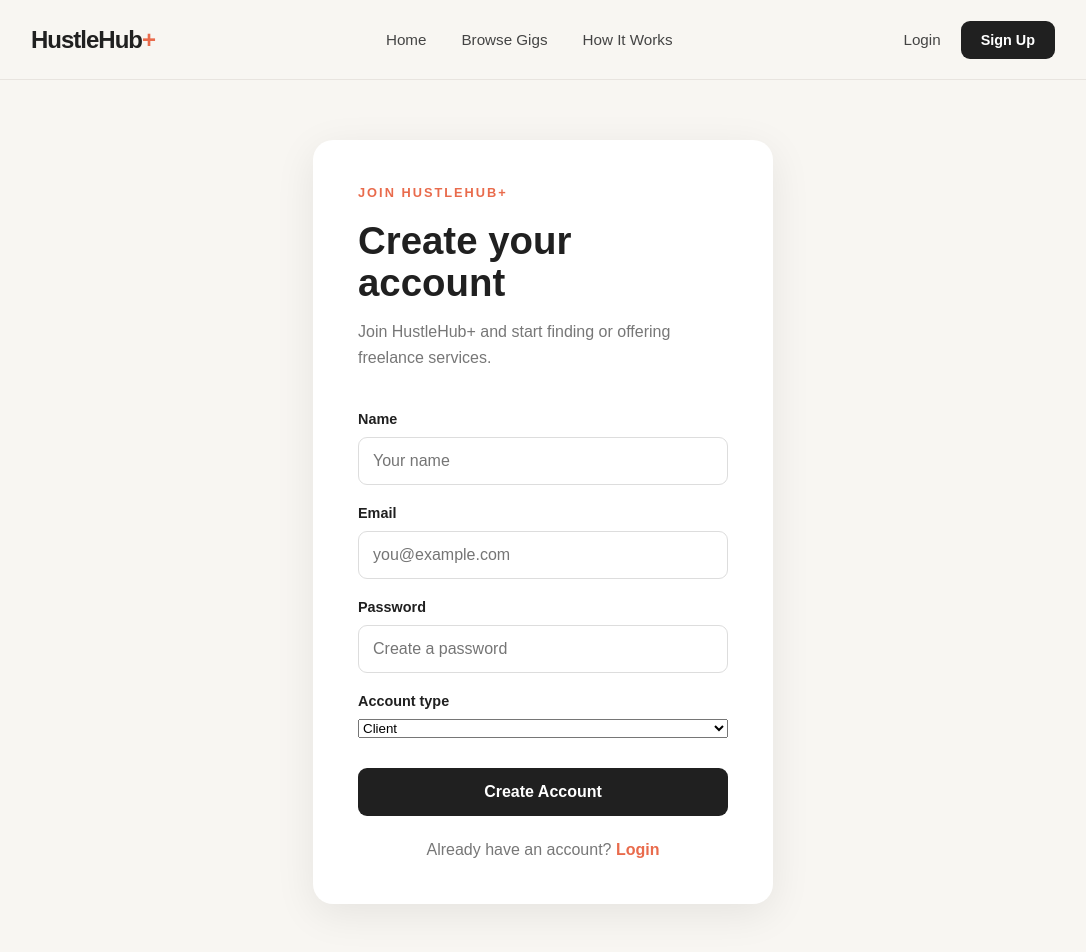
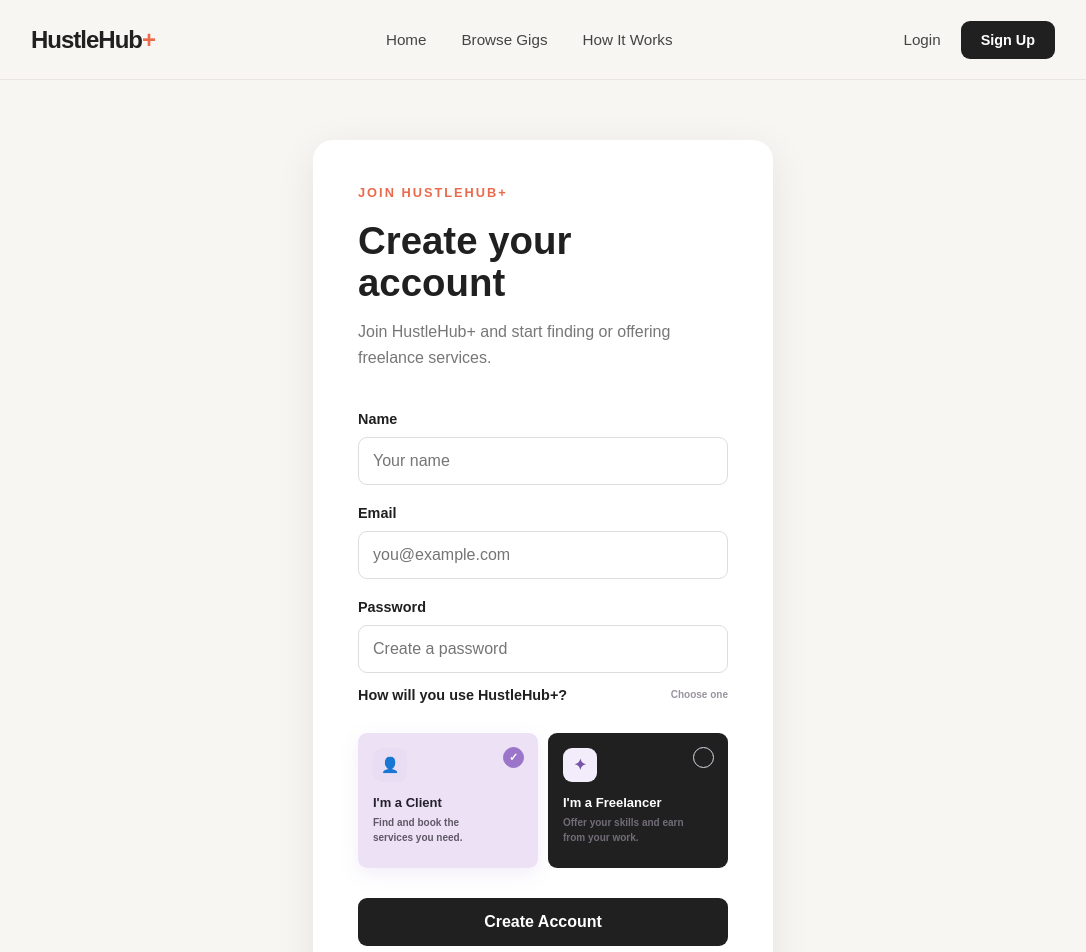
Before and after one commit to TameezLambat03/HustleHub-Plus, a React app in the folder frontend/: page /register in a window 1280 px wide. Shown: the top 952 px of the page, without its empty margins (97-1183 px from the left). Built offline with nearby package versions, Linux system fonts and the light colour scheme; the HTML template or start-up script is replaced by a standard one.

Commit message:
updated Register.jsx dropdwon for accounnt register

```diff
--- a/frontend/src/index.css
+++ b/frontend/src/index.css
@@ -3423,3 +3423,144 @@ button {
     margin-top: 2px;
   }
 }
+
+/* =========================================================
+   REGISTER ROLE SELECTION
+   ========================================================= */
+
+.role-selection {
+  margin-top: 4px;
+}
+
+.role-selection-header {
+  display: flex;
+  align-items: center;
+  justify-content: space-between;
+  gap: 15px;
+  margin-bottom: 10px;
+}
+
+.role-selection-header label {
+  margin: 0;
+}
+
+.role-selection-header span {
+  color: #9A949F;
+  font-size: 10px;
+  font-weight: 600;
+}
+
+.role-options {
+  display: grid;
+  grid-template-columns: 1fr 1fr;
+  gap: 10px;
+}
+
+.role-option {
+  position: relative;
+  min-height: 135px;
+  padding: 17px;
+  border: 1.5px solid #E8E2DC;
+  border-radius: 13px;
+  background: #FFFFFF;
+  color: #24212D;
+  text-align: left;
+  cursor: pointer;
+  display: flex;
+  flex-direction: column;
+  align-items: flex-start;
+  transition:
+    border-color 0.2s ease,
+    background 0.2s ease,
+    transform 0.2s ease,
+    box-shadow 0.2s ease;
+}
+
+.role-option:hover {
+  border-color: #CDB9E2;
+  transform: translateY(-2px);
+  box-shadow: 0 6px 18px rgba(36, 33, 45, 0.06);
+}
+
+.role-option.selected {
+  border-color: #9B75C9;
+  background: #EDE2F5;
+  color: #24212D;
+  box-shadow: 0 6px 20px rgba(155, 117, 201, 0.12);
+}
+
+.role-option.selected .role-content strong {
+  color: #24212D;
+}
+
+.role-option.selected .role-content span {
+  color: #5F5967;
+}
+
+.role-icon {
+  width: 34px;
+  height: 34px;
+  margin-bottom: 13px;
+  border-radius: 9px;
+  background: #F3ECFA;
+  color: #7654A6;
+  display: flex;
+  align-items: center;
+  justify-content: center;
+  font-size: 15px;
+}
+
+.role-option.selected .role-icon {
+  background: #E8DDF2;
+}
+
+.role-content {
+  display: flex;
+  flex-direction: column;
+  padding-right: 22px;
+}
+
+.role-content strong {
+  margin-bottom: 5px;
+  font-size: 13px;
+  font-weight: 750;
+}
+
+.role-content span {
+  color: #716C78;
+  font-size: 10px;
+  line-height: 1.5;
+}
+
+.role-check {
+  position: absolute;
+  top: 14px;
+  right: 14px;
+  width: 21px;
+  height: 21px;
+  border: 1px solid #DDD5E5;
+  border-radius: 50%;
+  display: flex;
+  align-items: center;
+  justify-content: center;
+  color: white;
+  font-size: 11px;
+  font-weight: 800;
+}
+
+.role-option.selected .role-check {
+  border-color: #9B75C9;
+  background: #9B75C9;
+}
+
+
+/* Mobile */
+@media (max-width: 520px) {
+  .role-options {
+    grid-template-columns: 1fr;
+  }
+
+  .role-option {
+    min-height: auto;
+  }
+}
--- a/frontend/src/pages/Auth/Register.jsx
+++ b/frontend/src/pages/Auth/Register.jsx
@@ -21,7 +21,9 @@ function Register() {
     setLoading(true)
 
     try {
-      const response = await fetch('https://localhost:5000/api/auth/register', {
+      const response = await fetch(
+        'https://localhost:5000/api/auth/register',
+        {
           method: 'POST',
           headers: {
             'Content-Type': 'application/json'
@@ -32,15 +34,20 @@ function Register() {
             password,
             role
           })
-      })
+        }
+      )
 
       const data = await response.json()
 
       if (!response.ok) {
-        throw new Error(data.message || 'Registration failed')
+        throw new Error(
+          data.message || 'Registration failed'
+        )
       }
 
-      setSuccess('Account created successfully! Redirecting to login...')
+      setSuccess(
+        'Account created successfully! Redirecting to login...'
+      )
 
       setTimeout(() => {
         navigate('/login')
@@ -55,14 +62,20 @@ function Register() {
 
   return (
     <main className="auth-page">
+
       <div className="auth-card">
 
-        <p className="section-tag">JOIN HUSTLEHUB+</p>
+        <p className="section-tag">
+          JOIN HUSTLEHUB+
+        </p>
 
-        <h1>Create your account</h1>
+        <h1>
+          Create your account
+        </h1>
 
         <p className="auth-description">
-          Join HustleHub+ and start finding or offering freelance services.
+          Join HustleHub+ and start finding or offering
+          freelance services.
         </p>
 
         {error && (
@@ -77,55 +90,158 @@ function Register() {
           </p>
         )}
 
-        <form className="auth-form" onSubmit={handleRegister}>
+        <form
+          className="auth-form"
+          onSubmit={handleRegister}
+        >
 
-          <label>Name</label>
+          <label htmlFor="name">
+            Name
+          </label>
+
           <input
+            id="name"
             type="text"
             placeholder="Your name"
             value={name}
-            onChange={(e) => setName(e.target.value)}
+            onChange={(e) =>
+              setName(e.target.value)
+            }
             required
           />
 
-          <label>Email</label>
+          <label htmlFor="email">
+            Email
+          </label>
+
           <input
+            id="email"
             type="email"
             placeholder="you@example.com"
             value={email}
-            onChange={(e) => setEmail(e.target.value)}
+            onChange={(e) =>
+              setEmail(e.target.value)
+            }
             required
           />
 
-          <label>Password</label>
+          <label htmlFor="password">
+            Password
+          </label>
+
           <input
+            id="password"
             type="password"
             placeholder="Create a password"
             value={password}
-            onChange={(e) => setPassword(e.target.value)}
+            onChange={(e) =>
+              setPassword(e.target.value)
+            }
             required
           />
 
-          <label>Account type</label>
-          <select
-            value={role}
-            onChange={(e) => setRole(e.target.value)}
+          <div className="role-selection">
+
+            <div className="role-selection-header">
+              <label>
+                How will you use HustleHub+?
+              </label>
+
+              <span>
+                Choose one
+              </span>
+            </div>
+
+            <div className="role-options">
+
+              <button
+                type="button"
+                className={`role-option ${
+                  role === 'client'
+                    ? 'selected'
+                    : ''
+                }`}
+                onClick={() =>
+                  setRole('client')
+                }
               >
-            <option value="client">Client</option>
-            <option value="freelancer">Freelancer</option>
-          </select>
+                <span className="role-icon">
+                  👤
+                </span>
 
-          <button type="submit" disabled={loading}>
-            {loading ? 'Creating Account...' : 'Create Account'}
+                <span className="role-content">
+                  <strong>
+                    I'm a Client
+                  </strong>
+
+                  <span>
+                    Find and book the services
+                    you need.
+                  </span>
+                </span>
+
+                <span className="role-check">
+                  {role === 'client' ? '✓' : ''}
+                </span>
+              </button>
+
+              <button
+                type="button"
+                className={`role-option ${
+                  role === 'freelancer'
+                    ? 'selected'
+                    : ''
+                }`}
+                onClick={() =>
+                  setRole('freelancer')
+                }
+              >
+                <span className="role-icon">
+                  ✦
+                </span>
+
+                <span className="role-content">
+                  <strong>
+                    I'm a Freelancer
+                  </strong>
+
+                  <span>
+                    Offer your skills and earn
+                    from your work.
+                  </span>
+                </span>
+
+                <span className="role-check">
+                  {role === 'freelancer'
+                    ? '✓'
+                    : ''}
+                </span>
+              </button>
+
+            </div>
+
+          </div>
+
+          <button
+            type="submit"
+            disabled={loading}
+          >
+            {loading
+              ? 'Creating Account...'
+              : 'Create Account'}
           </button>
 
         </form>
 
         <p className="auth-footer">
-          Already have an account? <a href="/login">Login</a>
+          Already have an account?{' '}
+          <a href="/login">
+            Login
+          </a>
         </p>
 
       </div>
+
     </main>
   )
 }
```
Lines whose indentation alone changed are shown as unchanged.
